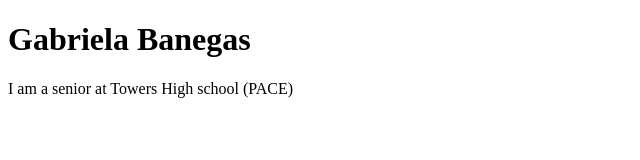
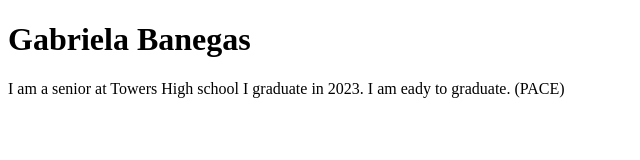
Before and after one commit to gabrielab6/gabrielab6.github.io, a plain HTML site: page index.html in a window 1280 px wide. Shown: the whole page, without its empty margins (0-640 px from the left). Drawn offline with Linux system fonts and the light colour scheme.

Commit message:
Update index.html

```diff
--- a/index.html
+++ b/index.html
@@ -2,6 +2,6 @@
 <html lang="en-US">
 <H1>Gabriela Banegas</H1>
 <P>
-  I am a senior at Towers High school (PACE)
+  I am a senior at Towers High school I graduate in 2023. I am eady to graduate. (PACE)
   </p>
 </html>
```
